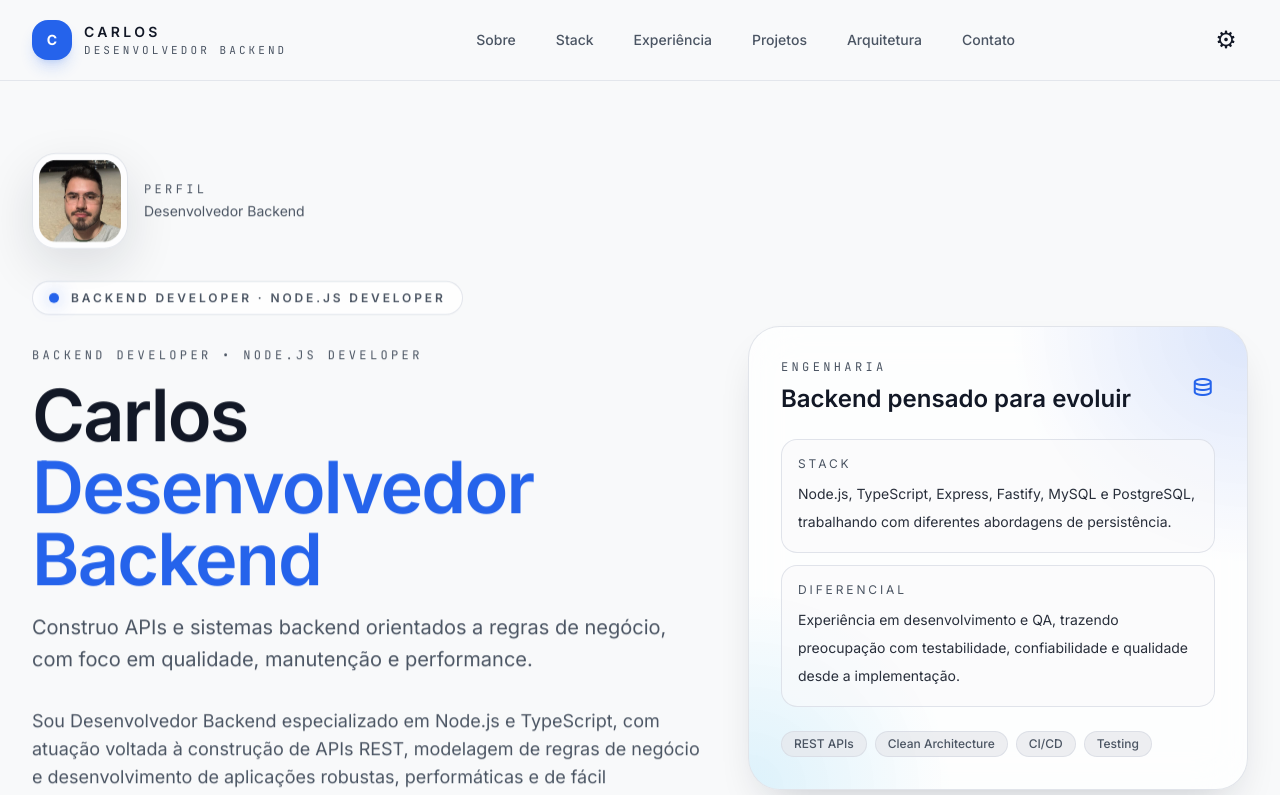
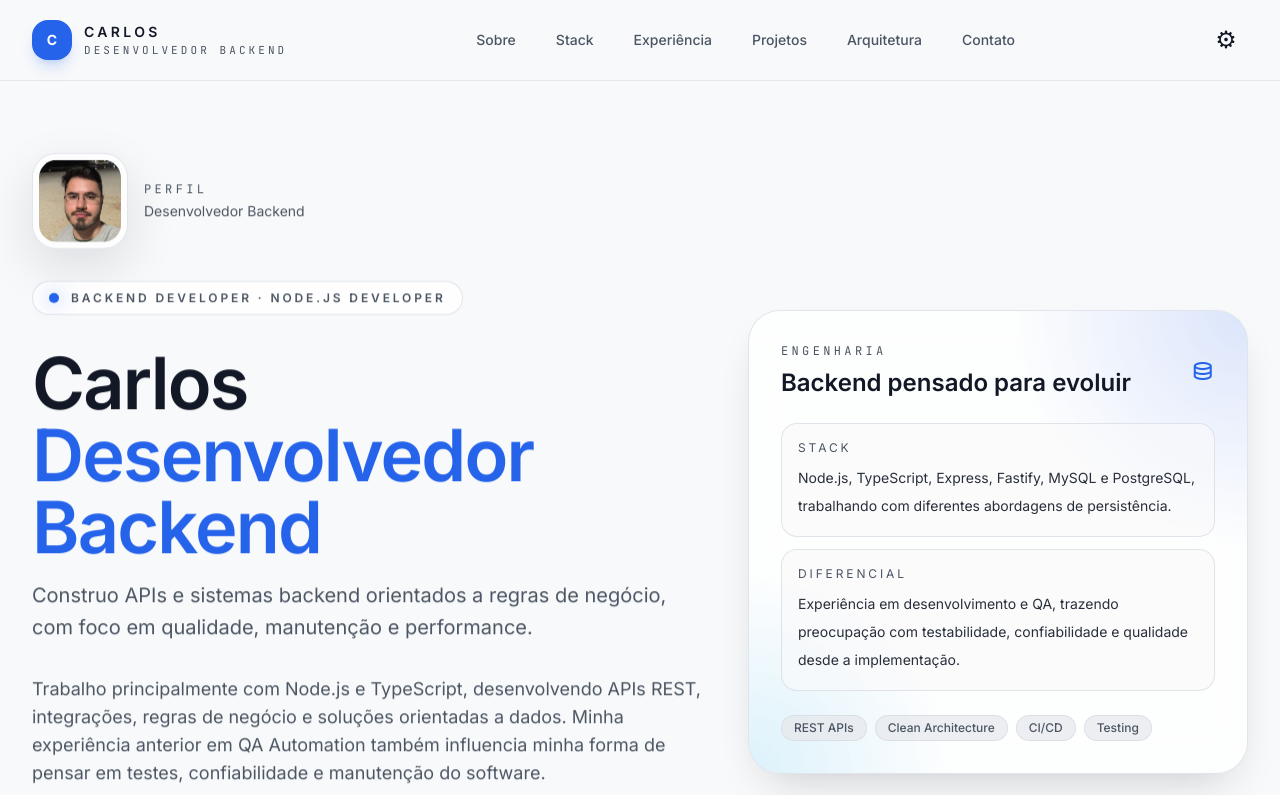
Before and after one commit to carloseocandido/portfolio, a React (Vite) app: page / in a window 1280 px wide. Shown: the top 795 px of the page. Built offline with nearby package versions, Linux system fonts and the light colour scheme.

Commit message:
feat: update meta tags and content to enhance portfolio visibility and clarity on backend development expertise

```diff
--- a/index.html
+++ b/index.html
@@ -19,23 +19,23 @@
       media="(prefers-color-scheme: dark)"
     />
     <meta property="og:type" content="website" />
-    <meta property="og:site_name" content="Carlos | Backend Developer" />
-    <meta property="og:title" content="Carlos | Backend Developer" />
+    <meta property="og:site_name" content="Carlos Candido" />
+    <meta property="og:title" content="Carlos Candido | Backend Developer" />
     <meta
       property="og:description"
-      content="Portfólio premium para Backend Developer especializado em Node.js, TypeScript, PostgreSQL, MySQL, Drizzle ORM, Docker e testes automatizados."
+      content="Backend Developer especializado em Node.js e TypeScript, com experiência em APIs REST, regras de negócio, bancos relacionais, testes e arquitetura de software."
     />
     <meta property="og:image" content="/og-image.svg" />
     <meta
       property="og:image:alt"
-      content="Portfólio premium de Backend Developer"
+      content="Carlos Candido — Backend Developer"
     />
     <meta property="og:locale" content="pt_BR" />
     <meta name="twitter:card" content="summary_large_image" />
-    <meta name="twitter:title" content="Carlos | Backend Developer" />
+    <meta name="twitter:title" content="Carlos Candido | Backend Developer" />
     <meta
       name="twitter:description"
-      content="Portfólio premium para Backend Developer especializado em arquitetura, escalabilidade e qualidade de código."
+      content="Backend Developer especializado em Node.js e TypeScript, com foco em APIs, regras de negócio, bancos de dados, testes e arquitetura."
     />
     <meta name="twitter:image" content="/og-image.svg" />
     <link rel="icon" href="/favicon.svg" type="image/svg+xml" />
--- a/src/components/sections/HeroSection.tsx
+++ b/src/components/sections/HeroSection.tsx
@@ -43,9 +43,6 @@ export function HeroSection() {
               </div>
 
               <div className="space-y-4">
-                <p className="font-mono text-xs uppercase tracking-[0.28em] text-muted-foreground">
-                  {siteContent.roles.join(" • ")}
-                </p>
                 <h1 className="max-w-4xl text-4xl font-semibold tracking-tight text-foreground sm:text-5xl lg:text-7xl">
                   {siteContent.name}
                   <span className="block text-primary">
--- a/src/config/portfolio.en.ts
+++ b/src/config/portfolio.en.ts
@@ -14,7 +14,7 @@ export const siteContent = {
   headline:
     "I build APIs and backend systems driven by business rules, focused on quality, maintainability, and performance.",
   summary:
-    "I am a Backend Developer specialized in Node.js and TypeScript, focused on building REST APIs, modeling business rules, and developing robust, performant, and maintainable applications.",
+    "I mainly work with Node.js and TypeScript, developing REST APIs, integrations, business rules, and data-oriented solutions. My previous experience in QA Automation also influences how I think about testing, reliability, and software maintenance.",
   ctaLabel:
     "Focused on software architecture, code quality, and scalable systems.",
 } as const;
@@ -126,7 +126,7 @@ export const experienceItems: ExperienceItem[] = [
         title: "Software Developer",
         period: "Mar 2025 - present",
         summary:
-          "Backend development with Node.js and TypeScript, working on APIs, business rules, integrations, and data persistence. Experience with different backend architectures and technologies, including Express, MySQL, Knex, and Sequelize.",
+          "Backend development with Node.js and TypeScript, working on APIs, business rules, integrations, and data persistence. Experience with different backend architectures and technologies, including Express, MySQL, Knex, and Sequelize",
         highlights: ["TypeScript", "Node.js", "Express", "MySQL"],
       },
     ],
--- a/src/config/portfolio.ts
+++ b/src/config/portfolio.ts
@@ -16,7 +16,7 @@ export const siteContent = {
   headline:
     "Construo APIs e sistemas backend orientados a regras de negócio, com foco em qualidade, manutenção e performance.",
   summary:
-    "Sou Desenvolvedor Backend especializado em Node.js e TypeScript, com atuação voltada à construção de APIs REST, modelagem de regras de negócio e desenvolvimento de aplicações robustas, performáticas e de fácil manutenção.",
+    "Trabalho principalmente com Node.js e TypeScript, desenvolvendo APIs REST, integrações, regras de negócio e soluções orientadas a dados. Minha experiência anterior em QA Automation também influencia minha forma de pensar em testes, confiabilidade e manutenção do software.",
   ctaLabel:
     "Foco em arquitetura de software, qualidade de código e sistemas escaláveis.",
 } as const;
@@ -168,15 +168,15 @@ export const experienceItems: ExperienceItem[] = [
         title: "Software Developer",
         period: "mar de 2025 - o momento",
         summary:
-          "Desenvolvimento backend com Node.js e TypeScript, atuando na implementação de APIs, regras de negócio, integrações e persistência de dados. Experiência com diferentes arquiteturas e tecnologias de backend, incluindo Express, MySQL, Knex, Sequelize.",
+          "Desenvolvimento backend com Node.js e TypeScript, atuando na implementação de APIs, regras de negócio, integrações e persistência de dados. Experiência com diferentes arquiteturas e tecnologias de backend, incluindo Express, Fastify, MySQL, PostgreSQL, Knex, Sequelize e Drizzle ORM.",
         highlights: [
           "TypeScript",
+          "Node.js",
           "Express",
-          "Node.js",
+          "Fastify",
           "MySQL",
-          "Knex",
-          "Sequelize",
-          "MongoDB",
+          "PostgreSQL",
+          "Drizzle ORM",
         ],
       },
     ],
```
